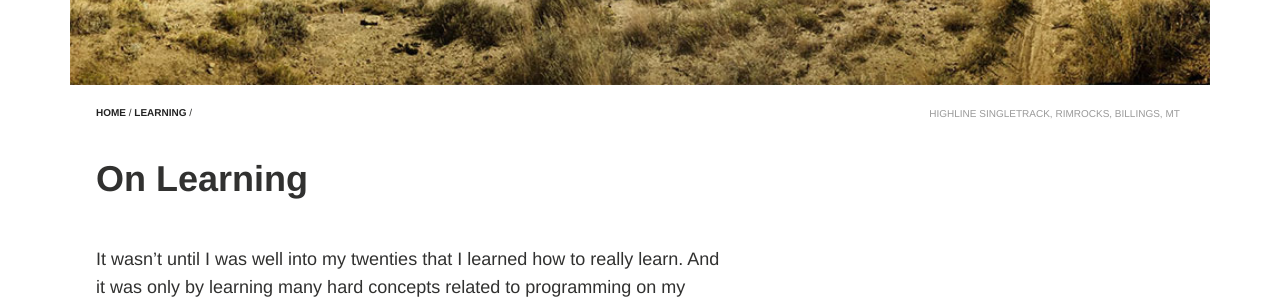
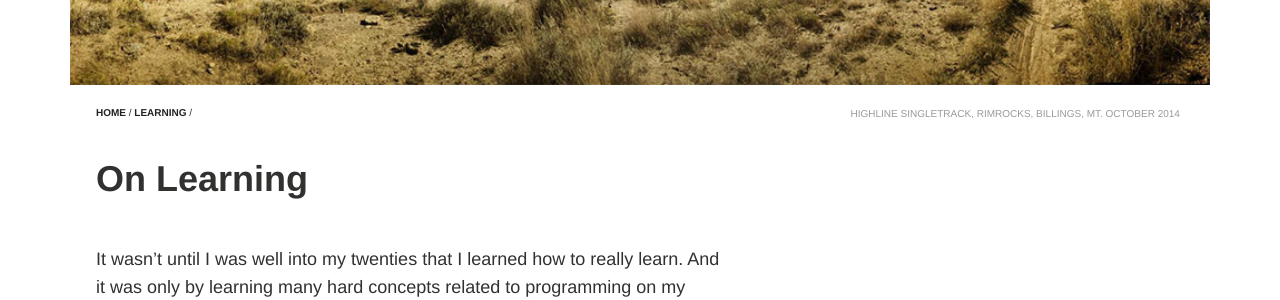
Before and after one commit to devth/devth.github.com, a Jekyll site: the page built from _posts/2014-10-05-on-learning.md, in a window 1280 px wide and 900 px high. Shown: the part 312-612 px from the top of the window. Built offline with Jekyll 4.4.1, drawn with Linux system fonts in a browser that asks for light colours; comment, search, counter and statistics services are not loaded.

Commit message:
Add dates to captions

```diff
--- a/_posts/2014-10-05-on-learning.md
+++ b/_posts/2014-10-05-on-learning.md
@@ -6,7 +6,7 @@ comments: true
 image:
   feature: on_learning_1024_256.jpg
   teaser: on_learning_410_228.jpg
-  caption: Highline Singletrack, Rimrocks, Billings, MT
+  caption: Highline Singletrack, Rimrocks, Billings, MT. October 2014
 ---
 
 It wasn't until I was well into my twenties that I learned how to really learn.
```
Also changed, not shown: _posts/2014-09-28-open-source-culture.md (+1 -0 lines).
